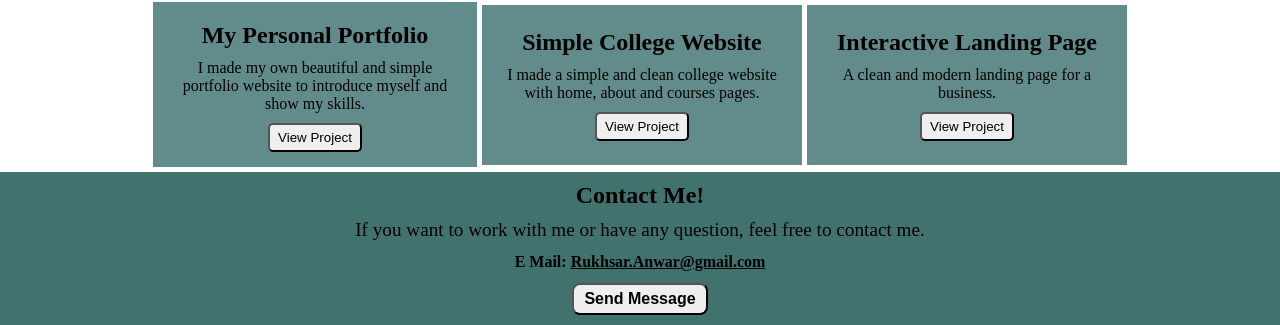
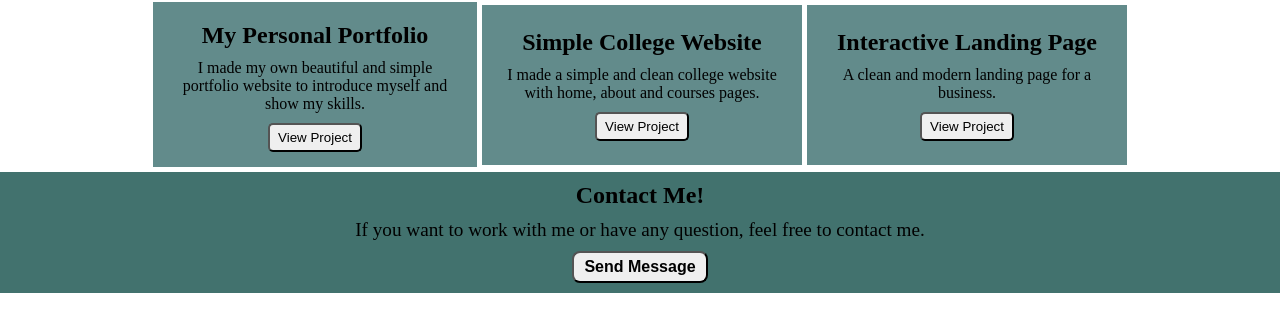
Before and after one commit to rukhsar-anwar-designs/Portfolio, a plain HTML site: page index.html in a window 1280 px wide. Shown: the part 648-973 px from the top of the page. After the commit the page ends 941 px from the top, so only its background shows below. Drawn offline with Linux system fonts and the light colour scheme.

Commit message:
Update index.html

```diff
--- a/index.html
+++ b/index.html
@@ -61,7 +61,6 @@
        <div class="contact">
         <h2>Contact Me!</h2>
         <p>If you want to work with me or have any question, feel free to contact me.</p>
-        <h4>E Mail: <u>Rukhsar.Anwar@gmail.com</u></h4>
         <button>Send Message</button>
        </div>
 </body>
```
